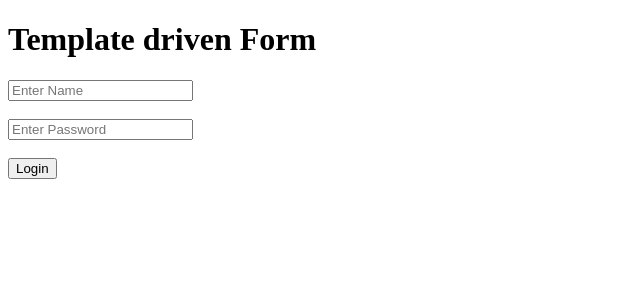
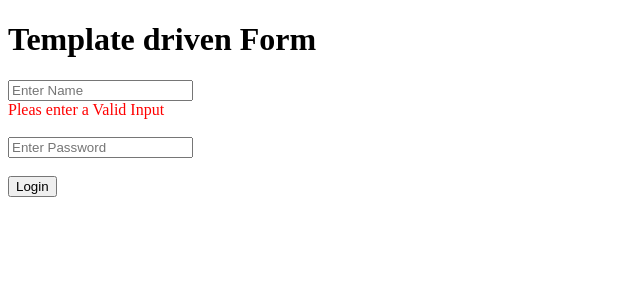
Before and after one commit to Adrion10/Angular_lesons, an Angular app in the folder angular-lessons/Form/: page / in a window 1280 px wide. Shown: the top 300 px of the page, without its empty margins (0-640 px from the left). Built offline with nearby package versions, Linux system fonts and the light colour scheme.

Commit message:
ngIf="name.invalid"

```diff
--- a/angular-lessons/Form/src/app/app.component.html
+++ b/angular-lessons/Form/src/app/app.component.html
@@ -9,7 +9,11 @@
     placeholder="Enter Name"
     ngModel
   />
-  <br /><br />
+  <br /><span *ngIf="name.invalid" style="color: red"
+    >Pleas enter a Valid Input</span
+  ><br />
+
+  <br />
   <input type="Password" name="password" placeholder="Enter Password" ngModel />
   <br /><br />
   <button>Login</button>
```
